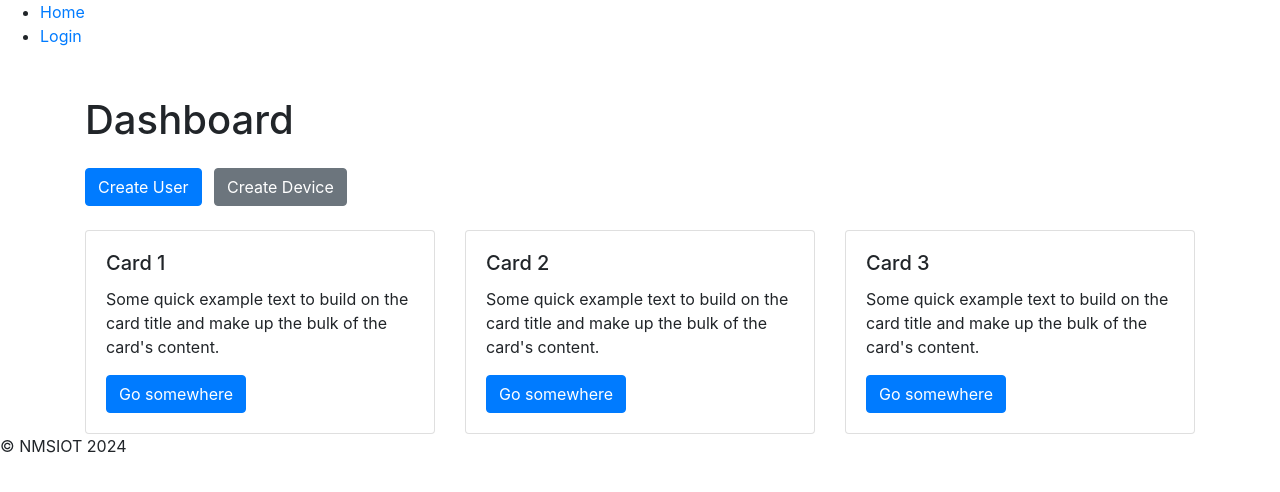
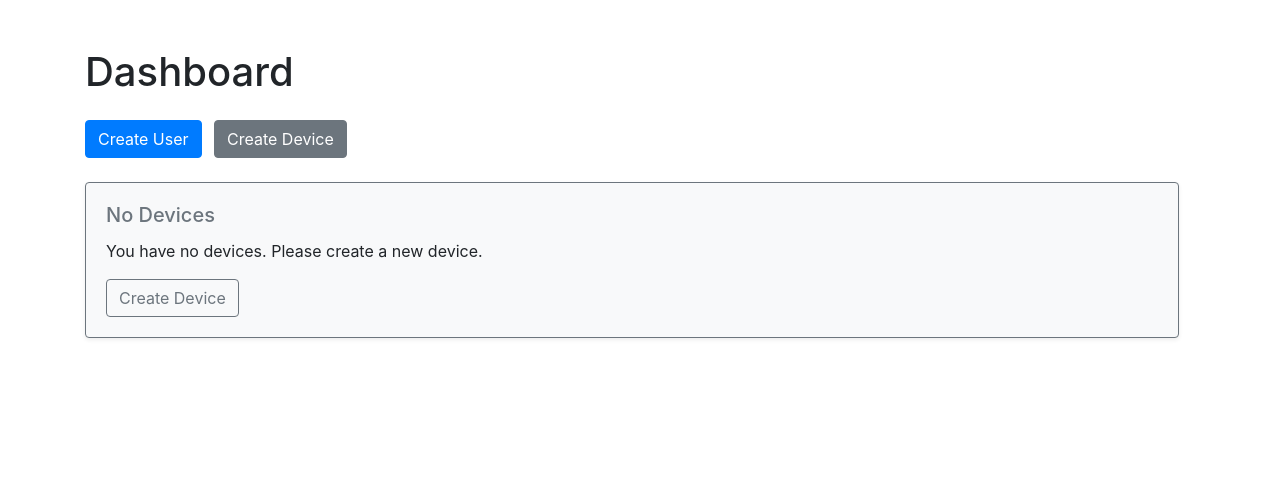
Before and after one commit to Bram-Wel/Project, a Python web app: template app/templates/dashboard.html in a window 1280 px wide. Shown: the top 492 px of the page. Run offline with Jinja, Linux system fonts and the light colour scheme; the template is opened without the code that fills it, so the values that code supplies are empty; some libraries are stand-ins or nearby versions.

Commit message:
Load devices to dashboard fxnality

```diff
--- a/app/templates/dashboard.html
+++ b/app/templates/dashboard.html
@@ -1,40 +1,82 @@
-{% extends "base.html" %}
+<!DOCTYPE html>
+<html lang="en">
+<head>
+    <meta charset="UTF-8">
+    <meta name="viewport" content="width=device-width, initial-scale=1.0">
+    <title>{% block title %}Dashboard{% endblock %}</title>
+    <link rel="stylesheet" href="https://stackpath.bootstrapcdn.com/bootstrap/4.5.2/css/bootstrap.min.css">
+    <script src="https://code.jquery.com/jquery-3.5.1.slim.min.js"></script>
+    <script src="https://cdn.jsdelivr.net/npm/@popperjs/core@2.9.2/dist/umd/popper.min.js"></script>
+    <script src="https://stackpath.bootstrapcdn.com/bootstrap/4.5.2/js/bootstrap.min.js"></script>
+</head>
+<body>
+    {% block content %}
 
-{% block title %}Dashboard{% endblock %}
-
-{% block content %}
     <div class="container">
         <h1 class="mt-5">Dashboard</h1>
         <a href="{{ url_for('main.create_user') }}" class="btn btn-primary mt-3">Create User</a>
         <a href="{{ url_for('main.create_device') }}" class="btn btn-secondary mt-3 ml-2">Create Device</a>
+
+        <!-- Display flash messages -->
+        {% with messages = get_flashed_messages(with_categories=true) %}
+            {% if messages %}
+                <div class="flashes">
+                    {% for category, message in messages %}
+                        <div class="alert alert-{{ category }}">
+                            {{ message }}
+                        </div>
+                    {% endfor %}
+                </div>
+            {% endif %}
+        {% endwith %}
+
         <div class="row mt-4">
+            <div class="col-12">
+                {% if devices %}
+                    {% for chunk in devices %}
+                    <div class="row">
+                        {% for device in chunk %}
                         <div class="col-md-4">
-            <div class="card">
+                            <div class="card mb-3 bg-light border-primary shadow-sm">
                                 <div class="card-body">
-                    <h5 class="card-title">Card 1</h5>
-                    <p class="card-text">Some quick example text to build on the card title and make up the bulk of the card's content.</p>
-                    <a href="#" class="btn btn-primary">Go somewhere</a>
+                                    <h5 class="card-title text-primary">{{ device["name"] }}</h5>
+                                    <p class="card-text">Id: {{ device["id"].id }}</p>
+                                    <p class="card-text">Type: {{ device["type"] }}</p>
+                                    <p class="card-text">Version: {{ device["version"] }}</p>
+                                    <p class="card-text">Label: {{ device["label"] }}</p>
+                                    <p class="card-text">Created At: {{ device["created_time"] }}</p>
+                                    <div class="collapse" id="details-{{ device['id'].id }}">
+                                        {% for attr in device_attributes %}
+                                            {% if attr not in ["id", "type", "version", "label", "created_time"] %}
+                                                {% if attr == "additional_info" and device[attr] is not none %}
+                                                    {% for key, value in device[attr].items() %}
+                                                        <p class="card-text">{{ key|capitalize }}: {{ value }}</p>
+                                                    {% endfor %}
+                                                {% else %}
+                                                    <p class="card-text">{{ attr|capitalize }}: {{ device[attr] }}</p>
+                                                {% endif %}
+                                            {% endif %}
+                                        {% endfor %}
+                                    </div>
+                                    <a href="#details-{{ device['id'].id }}" class="btn btn-outline-primary mt-2" data-toggle="collapse" aria-expanded="false" aria-controls="details-{{ device['id'].id }}">View Details</a>
                                 </div>
                             </div>
                         </div>
-        <div class="col-md-4">
-            <div class="card">
+                        {% endfor %}
+                    </div>
+                    {% endfor %}
+                {% else %}
+                    <div class="card mr-3 bg-light border-secondary shadow-sm" style="min-width: 18rem;">
                         <div class="card-body">
-                    <h5 class="card-title">Card 2</h5>
-                    <p class="card-text">Some quick example text to build on the card title and make up the bulk of the card's content.</p>
-                    <a href="#" class="btn btn-primary">Go somewhere</a>
+                            <h5 class="card-title text-secondary">No Devices</h5>
+                            <p class="card-text">You have no devices. Please create a new device.</p>
+                            <a href="{{ url_for('main.create_device') }}" class="btn btn-outline-secondary">Create Device</a>
                         </div>
                     </div>
-        </div>
-        <div class="col-md-4">
-            <div class="card">
-                <div class="card-body">
-                    <h5 class="card-title">Card 3</h5>
-                    <p class="card-text">Some quick example text to build on the card title and make up the bulk of the card's content.</p>
-                    <a href="#" class="btn btn-primary">Go somewhere</a>
-                </div>
-            </div>
+                {% endif %}
             </div>
         </div>
     </div>
     {% endblock %}
+</body>
+</html>
```
Also changed, not shown: app/routes.py (+38 -1 lines). Lines whose indentation alone changed are shown as unchanged.
